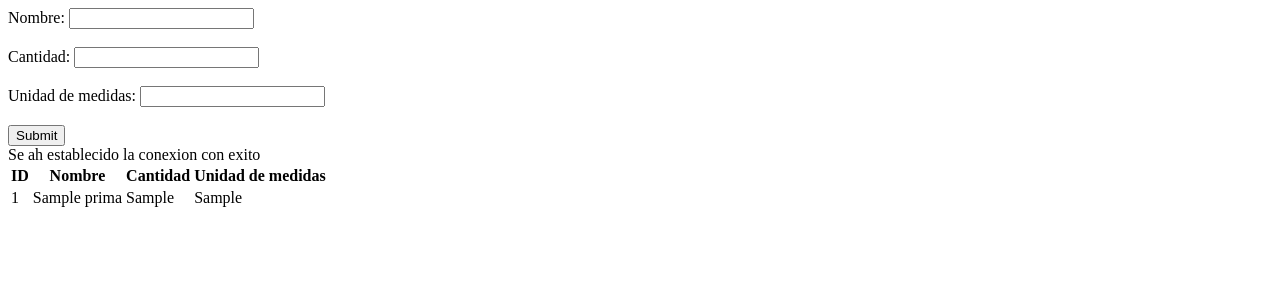
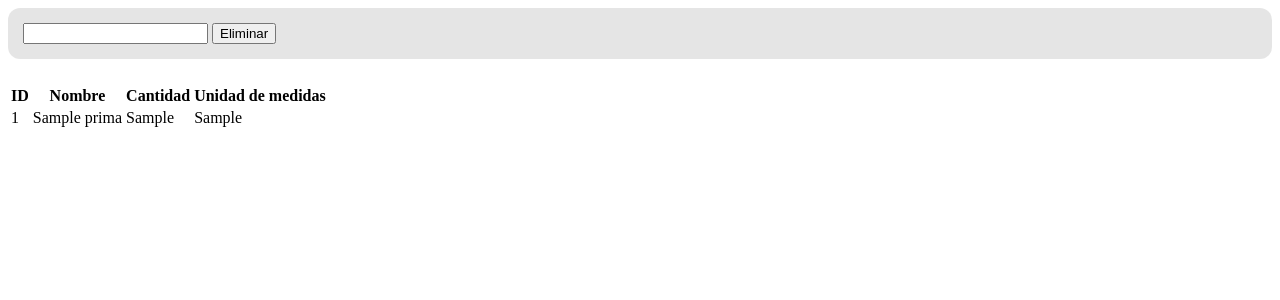
Before and after one commit to CristianMor/basic-web, a PHP site: page / in a window 1280 px wide. Shown: the top 300 px of the page. Run offline with PHP 8.4, Linux system fonts and the light colour scheme; tables that the repository leaves empty or names only in its code hold one stand-in row (values such as "Sample post").

Commit message:
Creando eliminar php

```diff
--- a/index.php
+++ b/index.php
@@ -2,17 +2,28 @@
 <html>
   <head>
     <title>ABC materias primas</title>
+    <link rel="stylesheet" type="text/css" href="src/css/styles.css">
   </head>
   <body>
-    <form action="src/submit.php" method="post">
-      <label for="nombre">Nombre:</label>
-      <input type="text" id="nombre" name="nombre"><br><br>
-      <label for="cantidad">Cantidad:</label>
-      <input type="text" id="cantidad" name="cantidad"><br><br>
-      <label for="unidad_de_medidas">Unidad de medidas:</label>
-      <input type="text" id="unidad_de_medidas" name="unidad_de_medidas"><br><br>
-      <input type="submit" value="Submit">
+    <!-- <form action="src/submit.php" method="post"> -->
+    <!--   <label for="nombre">Nombre:</label> -->
+    <!--   <input type="text" id="nombre" name="nombre"><br><br> -->
+    <!--   <label for="cantidad">Cantidad:</label> -->
+    <!--   <input type="text" id="cantidad" name="cantidad"><br><br> -->
+    <!--   <label for="unidad_de_medidas">Unidad de medidas:</label> -->
+    <!--   <input type="text" id="unidad_de_medidas" name="unidad_de_medidas"><br><br> -->
+    <!--   <input type="submit" value="Submit"> -->
+    <!-- </form> -->
+
+    <header>
+      <div>
+        <form action="src/eliminarRegistro.php" method="post">
+          <input type="number" id="id_input" name ="id_input" >
+          <input type="submit" value="Eliminar" >
         </form>
+      </div>
+    </header>
+
     <table>
       <tr>
         <th>ID</th>
@@ -43,5 +54,24 @@
 
       ?>
     </table>
+    <script>
+
+    /*
+    * funcion que manejara el evento de eliminar el registro
+    *
+    */
+      function eliminarRegistro(){
+
+        const inputID = document.getElementById("id_input");
+        const valorID = inputID.value;
+
+        if(valorID !== ""){
+        //fetch('localhost')
+        }else{
+          alert("Por favor ingrese un valor al campo id");
+        }
+
+      }
+    </script>
   </body>
 </html>
--- a/src/backend/classes/Connection.php
+++ b/src/backend/classes/Connection.php
@@ -9,7 +9,6 @@
       if(!$this->conn){
         die("Ah ocurrido un error al intentar conectarse ala base de datos.");
       }
-      print_r('Se ah establecido la conexion con exito');
     }
 
     public function close(){
--- /dev/null
+++ b/src/css/styles.css
@@ -0,0 +1,6 @@
+div {
+  background-color: rgba(0, 0, 0, 0.1);
+  padding: 15px;
+  margin-bottom: 25px;
+  border-radius: 12px;
+}
--- a/src/submit.php
+++ b/src/submit.php
@@ -3,13 +3,15 @@
   include "../config.php";
   include_once "./backend/classes/Connection.php";
 
+  echo "Ehjectando el archivo submit";
   if($_SERVER['REQUEST_METHOD'] == 'POST'){
     $nombre = $_POST['nombre'];
     $cantidad = floatval($_POST['cantidad']);
     $unidadDeMedidas = $_POST['unidad_de_medidas'];
 
-    $conn = new Connection($host, $user, $password, $dbname);
+    $conn = new Conection($host, $user, $password, $dbname);
     $query = "INSERT INTO materias_primas(nombre, cantidad, unidad_de_medidas) values('$nombre', $cantidad, '$unidadDeMedidas')";
+  echo $query;
     $result = mysqli_query($conn->getConn(), $query);
 
     if($result){
```
Also changed, not shown: src/eliminarRegistro.php (added, +24 -0 lines). Lines whose indentation alone changed are shown as unchanged.
